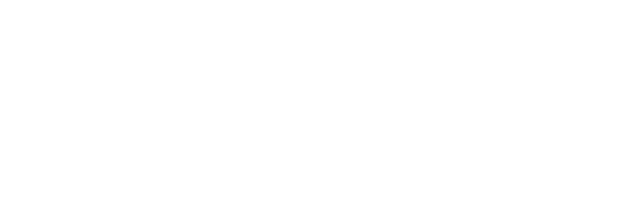
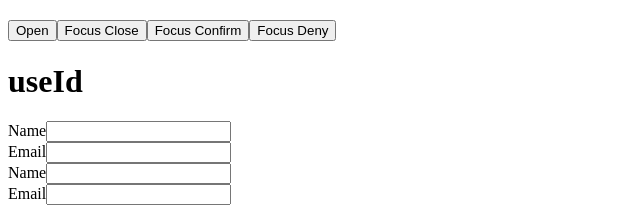
Before and after one commit to alexgodjirah/Web-Dev-Lab, a React (Create React App) app: page / in a window 1280 px wide. Shown: the part 1825-2035 px from the top of the page, without its empty margins (0-640 px from the left). Before the commit the page ends 1820 px from the top, so only its background shows below. Built offline with nearby package versions, Linux system fonts and the light colour scheme; no server answers.

Commit message:
Feat: useId hook

```diff
--- a/src/App.js
+++ b/src/App.js
@@ -2,6 +2,7 @@
 import UseContext from "./useContext/UseContext";
 import UseDeferredValue from "./useDeferredValue/UseDeferredValue";
 import UseEffect from "./useEffect/UseEffect";
+import UseId from "./useId/UseId";
 import UseImperativeHandle from "./useImperativeHandle/UseImperativeHandle";
 import UseLayoutEffect from "./useLayoutEffect/UseLayoutEffect";
 import UseMemo from "./useMemo/UseMemo";
@@ -48,17 +49,31 @@
             <UserReducer />
             <Todos />
 
+            <br></br>
+
             <h1>iseTransition</h1>
             <UseTransition />
+
+            <br></br>
 
             <h1>useDeferredValue</h1>
             <UseDeferredValue />
 
+            <br></br>
+
             <h1>useLayoutEffect</h1>
             <UseLayoutEffect />
 
+            <br></br>
+
             <h1>useImperativeHandle</h1>
             <UseImperativeHandle />
+
+            <br></br>
+
+            <h1>useId</h1>
+            <UseId />
+            <UseId />
         </div>
     );
 }
--- /dev/null
+++ b/src/useId/UseId.js
@@ -0,0 +1,17 @@
+import React from "react";
+
+export default function UseId() {
+    const id = React.useId(); // useId hook generates a random id for each specific component. This will help us make more specific id, e.g. input and label id and for.
+
+    return (
+        <div>
+            <label htmlFor={`${id}-name`}>Name</label>
+            <input type="text" id={`${id}-name`} />
+
+            <br />
+
+            <label htmlFor={`${id}-email`}>Email</label>
+            <input type="email" id={`${id}-email`} />
+        </div>
+    );
+}
```
